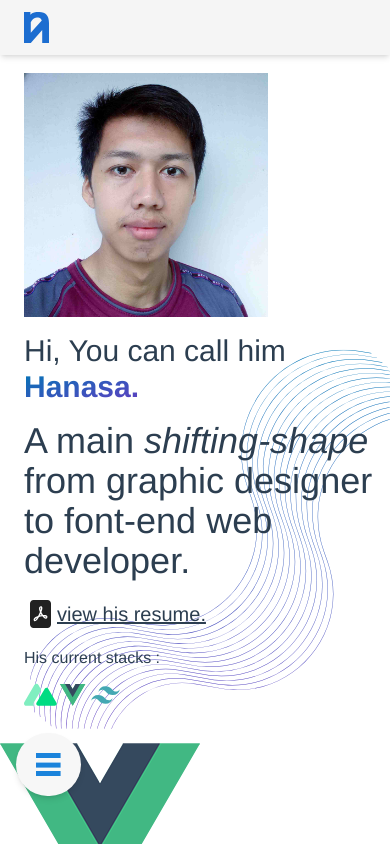
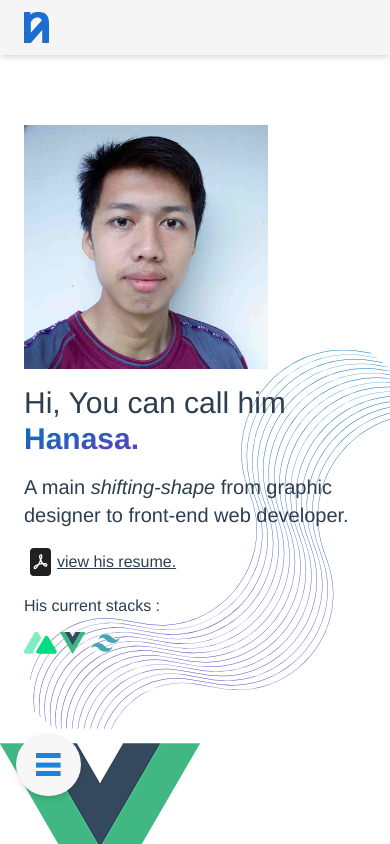
Before and after one commit to nnivxix/hanasa, a Vue app: page / in a window 390 px wide. Shown: the top 844 px of the page. Built offline with nearby package versions, Linux system fonts and the light colour scheme.

Commit message:
add style body overflow

```diff
--- a/index.html
+++ b/index.html
@@ -4,6 +4,8 @@
     <meta charset="UTF-8" />
     <link rel="icon" href="/favicon.ico" />
     <meta name="viewport" content="width=device-width, initial-scale=1.0" />
+    <link href="https://fonts.googleapis.com/icon?family=Material+Icons"
+      rel="stylesheet">
     <title>Vite App</title>
   </head>
   <body>
--- a/src/components/Hero.vue
+++ b/src/components/Hero.vue
@@ -10,8 +10,8 @@
       <h1 class="text-3xl font-normal pt-4 md:text-6xl ">Hi, You can call him
       <span class="font-bold text-transparent bg-clip-text bg-gradient-to-br  from-[#0077B6] to-[#613DC1] ">Hanasa.</span>
       </h1>
-      <h2 class="text-4xl pt-4 md:w-6/12">A main <i>shifting-shape</i> from graphic designer to font-end web developer.</h2>
-      <a href="#" class="underline flex items-center pt-4 "><img src="../assets/pdf_dark.svg" alt="pdf"><span class="text-xl md:text-2xl"> view his resume. </span></a>
+      <h2 class="text-xl md:text-4xl pt-4 md:w-6/12">A main <i>shifting-shape</i> from graphic designer to front-end web developer.</h2>
+      <a href="#" class="underline flex items-center pt-4 "><img src="../assets/pdf_dark.svg" alt="pdf"><span class="text-base md:text-2xl"> view his resume. </span></a>
       <p class="pt-4 md:text-2xl">His current stacks :</p>
       <ul class="flex pt-2">
         <li><img src="../assets/nuxt.svg" alt="nuxt" srcset="" class="w-[200px]"></li>
--- a/src/components/Navbar.vue
+++ b/src/components/Navbar.vue
@@ -23,10 +23,22 @@ import { mapMutations, mapState } from "vuex";
 
 export default {
   computed:{
-    ...mapState(['open'])
+    ...mapState({
+      open : state => state.open
+    })
   },
   methods: {
     ...mapMutations(['isOpen']),
+    openNav(){
+      if(this.$store.state.open) {
+        document.body.style.overflowY = 'hidden';
+      } else{
+        document.body.style.overflowY = 'scroll';
+      }
+    },
+  },
+  updated() {
+    this.openNav();
   }
 };
 </script>
```
